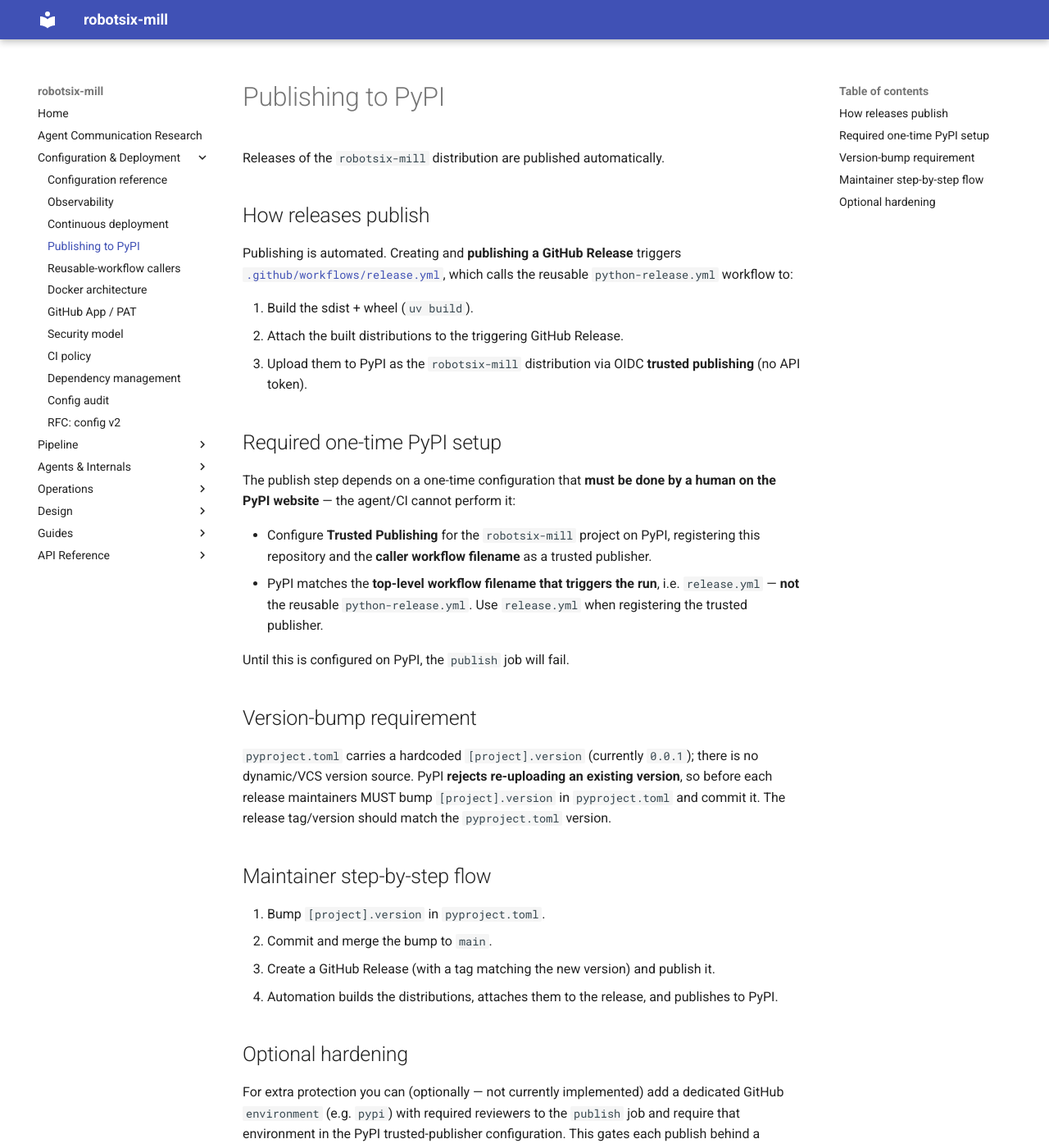
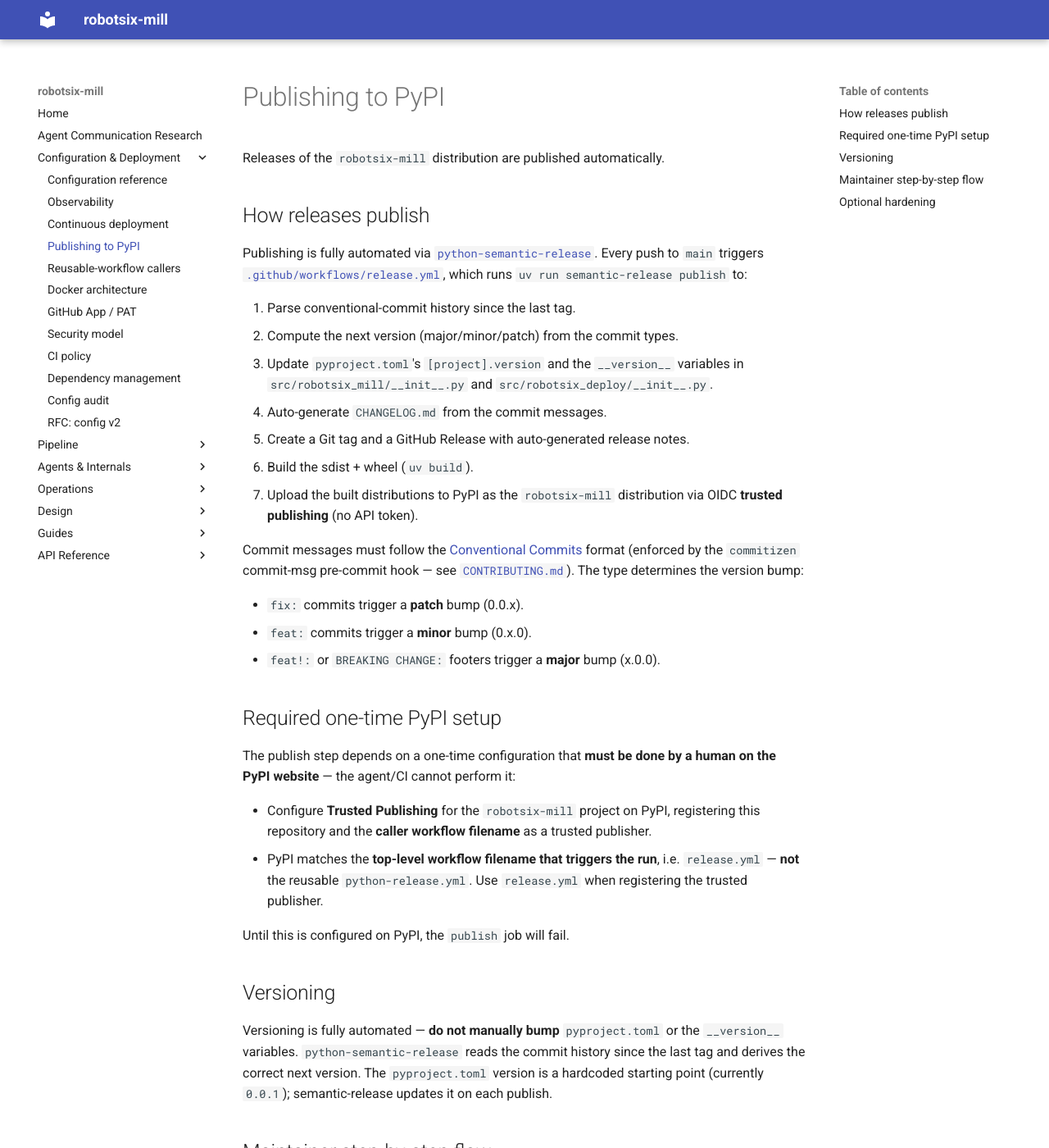
Before and after one commit to damien-robotsix/robotsix-mill, an MkDocs documentation site: the page built from docs/publishing.md, in a window 1280 px wide and 1400 px high. Shown: the whole window at 82% size. Built offline with MkDocs 1.6.1 and Material for MkDocs 9.7.7, drawn with Linux system fonts in a browser that asks for light colours; some of the changed text lies outside the part shown.

Commit message:
mill(docs): Enforce conventional commits and automate versioning/changelog generation (20260628T184700Z-enforce-conventional-commits-and-automat-7578)

```diff
--- a/docs/publishing.md
+++ b/docs/publishing.md
@@ -4,14 +4,29 @@
 
 ## How releases publish
 
-Publishing is automated. Creating and **publishing a GitHub Release**
-triggers [`.github/workflows/release.yml`](https://github.com/robotsix/mill/blob/main/.github/workflows/release.yml),
-which calls the reusable `python-release.yml` workflow to:
+Publishing is fully automated via
+[`python-semantic-release`](https://python-semantic-release.readthedocs.io/).
+Every push to `main` triggers
+[`.github/workflows/release.yml`](../.github/workflows/release.yml), which runs
+`uv run semantic-release publish` to:
 
-1. Build the sdist + wheel (`uv build`).
-2. Attach the built distributions to the triggering GitHub Release.
-3. Upload them to PyPI as the `robotsix-mill` distribution via OIDC
-   **trusted publishing** (no API token).
+1. Parse conventional-commit history since the last tag.
+2. Compute the next version (major/minor/patch) from the commit types.
+3. Update `pyproject.toml`'s `[project].version` and the `__version__` variables
+   in `src/robotsix_mill/__init__.py` and `src/robotsix_deploy/__init__.py`.
+4. Auto-generate `CHANGELOG.md` from the commit messages.
+5. Create a Git tag and a GitHub Release with auto-generated release notes.
+6. Build the sdist + wheel (`uv build`).
+7. Upload the built distributions to PyPI as the `robotsix-mill` distribution
+   via OIDC **trusted publishing** (no API token).
+
+Commit messages must follow the [Conventional Commits](https://www.conventionalcommits.org/)
+format (enforced by the `commitizen` commit-msg pre-commit hook — see
+[`CONTRIBUTING.md`](../CONTRIBUTING.md)). The type determines the version bump:
+
+- `fix:` commits trigger a **patch** bump (0.0.x).
+- `feat:` commits trigger a **minor** bump (0.x.0).
+- `feat!:` or `BREAKING CHANGE:` footers trigger a **major** bump (x.0.0).
 
 ## Required one-time PyPI setup
 
@@ -27,22 +42,23 @@
 
 Until this is configured on PyPI, the `publish` job will fail.
 
-## Version-bump requirement
+## Versioning
 
-`pyproject.toml` carries a hardcoded `[project].version` (currently
-`0.0.1`); there is no dynamic/VCS version source. PyPI **rejects
-re-uploading an existing version**, so before each release maintainers
-MUST bump `[project].version` in `pyproject.toml` and commit it. The
-release tag/version should match the `pyproject.toml` version.
+Versioning is fully automated — **do not manually bump** `pyproject.toml`
+or the `__version__` variables. `python-semantic-release` reads the commit
+history since the last tag and derives the correct next version. The
+`pyproject.toml` version is a hardcoded starting point (currently `0.0.1`);
+semantic-release updates it on each publish.
 
 ## Maintainer step-by-step flow
 
-1. Bump `[project].version` in `pyproject.toml`.
-2. Commit and merge the bump to `main`.
-3. Create a GitHub Release (with a tag matching the new version) and
-   publish it.
-4. Automation builds the distributions, attaches them to the release,
-   and publishes to PyPI.
+1. Ensure commits on `main` follow [Conventional Commits](https://www.conventionalcommits.org/)
+   format (enforced by the `commitizen` pre-commit hook locally).
+2. Push to `main`.
+3. Automation handles version bump, CHANGELOG generation, GitHub Release
+   creation, and PyPI upload — no manual intervention needed.
+4. If no release is published (e.g. no new conventional commits since the
+   last tag), semantic-release simply exits without changes.
 
 ## Optional hardening
 
--- a/pyproject.toml
+++ b/pyproject.toml
@@ -317,5 +317,5 @@
     "src/robotsix_deploy/__init__.py:__version__",
 ]
 branch = "main"
-build_command = ""
+build_command = "uv build"
 changelog_folder = ""
```
Also changed, not shown: CHANGELOG.md (+4 -1 lines), CONTRIBUTING.md (+1 -0 lines), docs/ci-policy.md (+2 -0 lines), 1 other file.
